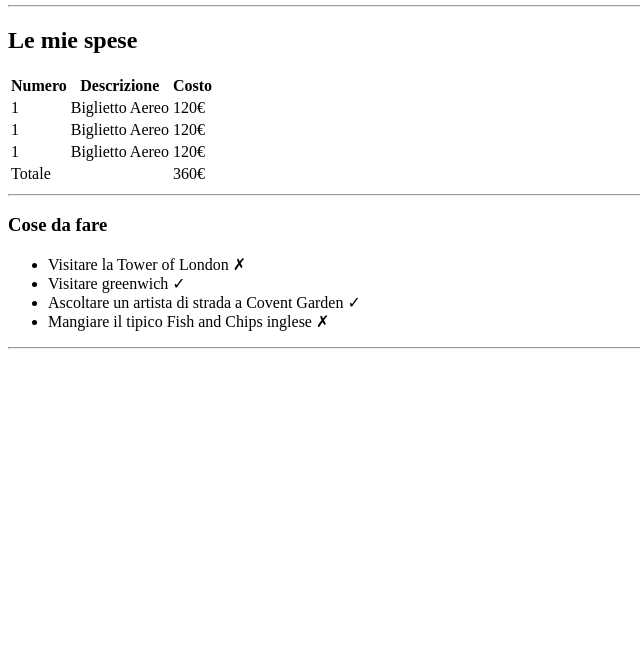
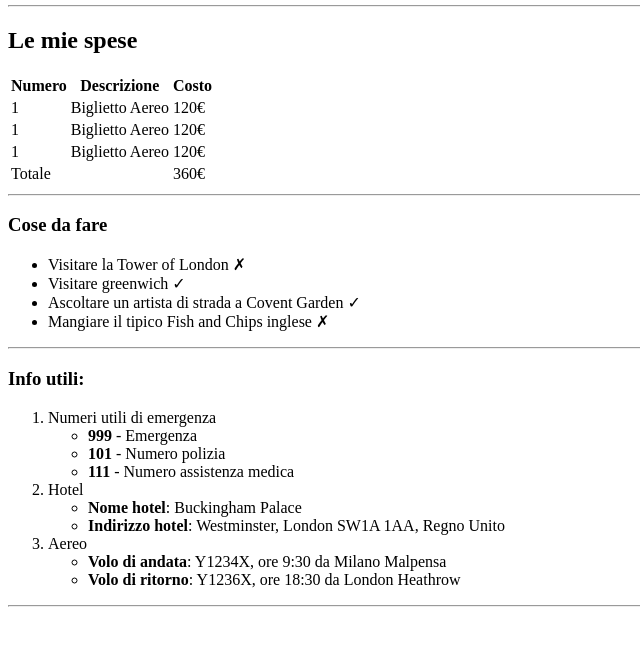
Before and after one commit to Sergjio97/html-london-trip, a plain HTML site: page index.html in a window 1280 px wide. Shown: the part 101-746 px from the top of the page, without its empty margins (0-640 px from the left). Drawn offline with Linux system fonts and the light colour scheme.

Commit message:
sezione info utili

```diff
--- a/index.html
+++ b/index.html
@@ -71,6 +71,34 @@
         </section>
         <!-- Fine sezione Cose da fare -->
 
+        <!-- Inizio sezione Info utili -->
+        <section>
+            <h3>Info utili:</h3>
+            <ol>
+                <li>Numeri utili di emergenza
+                    <ul>
+                        <li><strong>999</strong> - Emergenza</li>
+                        <li><strong>101</strong> - Numero polizia</li>
+                        <li><strong>111</strong> - Numero assistenza medica</li>
+                    </ul>
+                </li>
+                <li>Hotel
+                    <ul>
+                        <li><strong>Nome hotel</strong>: Buckingham Palace</li>
+                        <li><strong>Indirizzo hotel</strong>: Westminster, London SW1A 1AA, Regno Unito</li>
+                    </ul>
+                </li>
+                <li>Aereo
+                    <ul>
+                        <li><strong>Volo di andata</strong>: Y1234X, ore 9:30 da Milano Malpensa</li>
+                        <li><strong>Volo di ritorno</strong>: Y1236X, ore 18:30 da London Heathrow</li>
+                    </ul>
+                </li>
+            </ol>
+            <hr>
+        </section>
+        <!-- Fine sezione Info utili -->
+
     </main>
     <!-- Fine main -->
 
```
